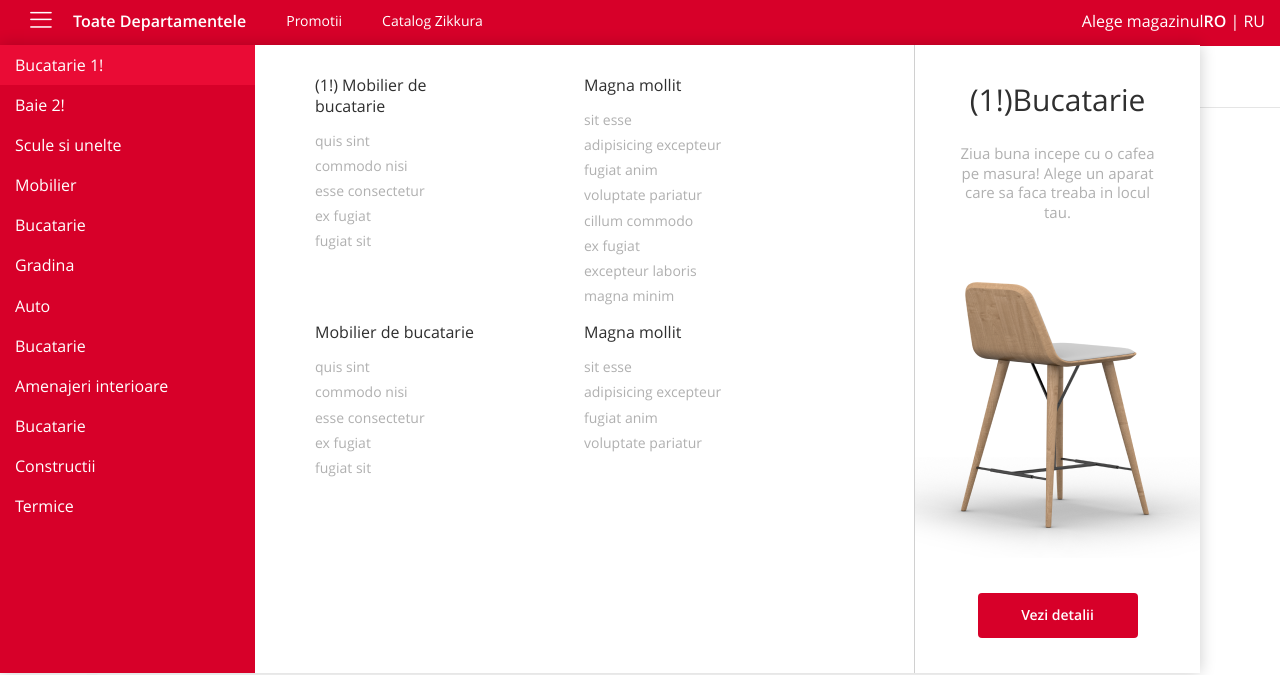
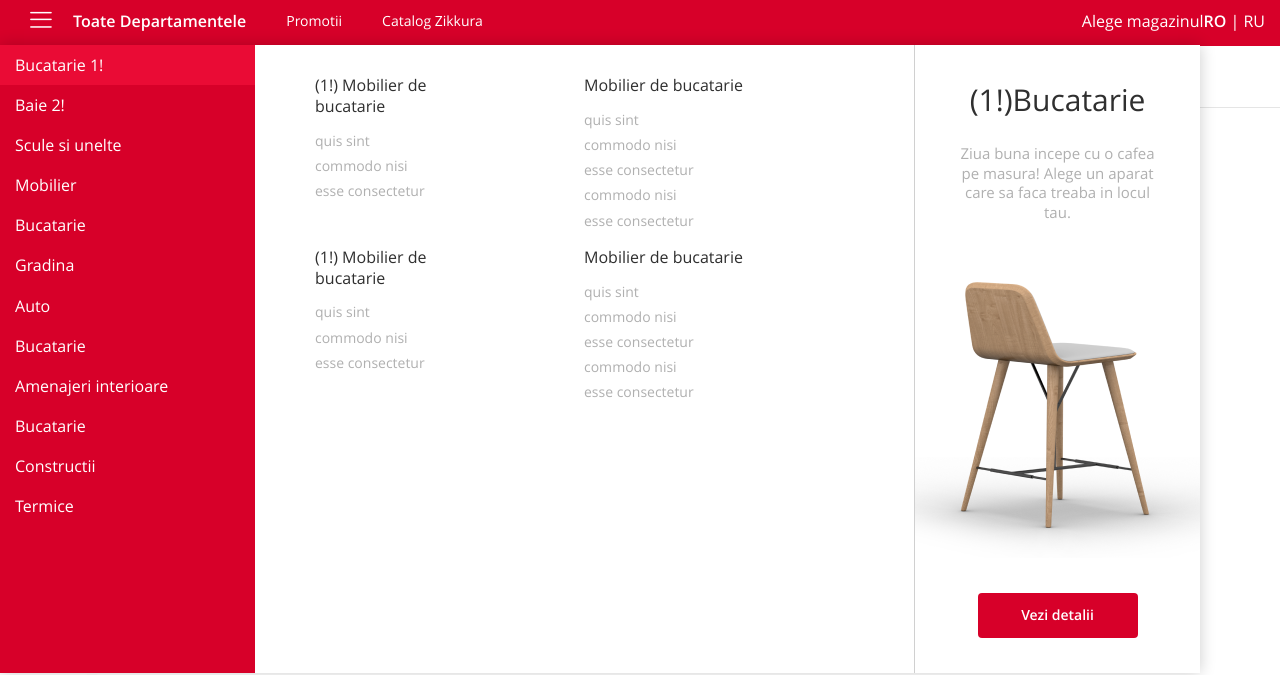
Before and after one commit to Sergey-Shovkoplyas/zikkurat, a plain HTML site: page app/category.html in a window 1280 px wide. Both pictures are taken after a click on the element "Toate Departamentele". Shown: the part 110-785 px from the top of the page. Drawn offline with Linux system fonts and the light colour scheme; files whose address does not match are found by name.

Commit message:
not important

```diff
--- a/app/category.html
+++ b/app/category.html
@@ -141,53 +141,51 @@
 								<div class="header__submenu-content-left">
 
 									<div class="header__submenu-category-row">
+
 										<div class="header__submenu-category">
 											<div class="header__submenu-category-title">(1!) Mobilier de bucatarie</div>
 											<ul class="header__submenu-category-list">
 												<li><a href="#">quis sint</a></li>
 												<li><a href="#">commodo nisi</a></li>
 												<li><a href="#">esse consectetur</a></li>
-												<li><a href="#">ex fugiat</a></li>
-												<li><a href="#">fugiat sit</a></li>
 											</ul>
 										</div>
 
-										<div class="header__submenu-category">
-											<div class="header__submenu-category-title">Magna mollit</div>
-											<ul class="header__submenu-category-list">
-												<li><a href="#">sit esse</a></li>
-												<li><a href="#">adipisicing excepteur</a></li>
-												<li><a href="#">fugiat anim</a></li>
-												<li><a href="#">voluptate pariatur</a></li>
-												<li><a href="#">cillum commodo</a></li>
-												<li><a href="#">ex fugiat</a></li>
-												<li><a href="#">excepteur laboris</a></li>
-												<li><a href="#">magna minim</a></li>
-											</ul>
-										</div>
-									</div>
-
-									<div class="header__submenu-category-row">
 										<div class="header__submenu-category">
 											<div class="header__submenu-category-title">Mobilier de bucatarie</div>
 											<ul class="header__submenu-category-list">
 												<li><a href="#">quis sint</a></li>
 												<li><a href="#">commodo nisi</a></li>
 												<li><a href="#">esse consectetur</a></li>
-												<li><a href="#">ex fugiat</a></li>
-												<li><a href="#">fugiat sit</a></li>
+												<li><a href="#">commodo nisi</a></li>
+												<li><a href="#">esse consectetur</a></li>
+											</ul>
+										</div>
+
+									</div>
+
+									<div class="header__submenu-category-row">
+
+										<div class="header__submenu-category">
+											<div class="header__submenu-category-title">(1!) Mobilier de bucatarie</div>
+											<ul class="header__submenu-category-list">
+												<li><a href="#">quis sint</a></li>
+												<li><a href="#">commodo nisi</a></li>
+												<li><a href="#">esse consectetur</a></li>
 											</ul>
 										</div>
 
 										<div class="header__submenu-category">
-											<div class="header__submenu-category-title">Magna mollit</div>
+											<div class="header__submenu-category-title">Mobilier de bucatarie</div>
 											<ul class="header__submenu-category-list">
-												<li><a href="#">sit esse</a></li>
-												<li><a href="#">adipisicing excepteur</a></li>
-												<li><a href="#">fugiat anim</a></li>
-												<li><a href="#">voluptate pariatur</a></li>
+												<li><a href="#">quis sint</a></li>
+												<li><a href="#">commodo nisi</a></li>
+												<li><a href="#">esse consectetur</a></li>
+												<li><a href="#">commodo nisi</a></li>
+												<li><a href="#">esse consectetur</a></li>
 											</ul>
 										</div>
+
 									</div>
 
 								</div>
--- a/app/sass/layout/_header.sass
+++ b/app/sass/layout/_header.sass
@@ -331,6 +331,7 @@
   justify-content: space-between
   margin-bottom: 10px
 
+
 .header__submenu-category
   width: 160px
   +media-md
```
Also changed, not shown: app/css/main.min.css.
